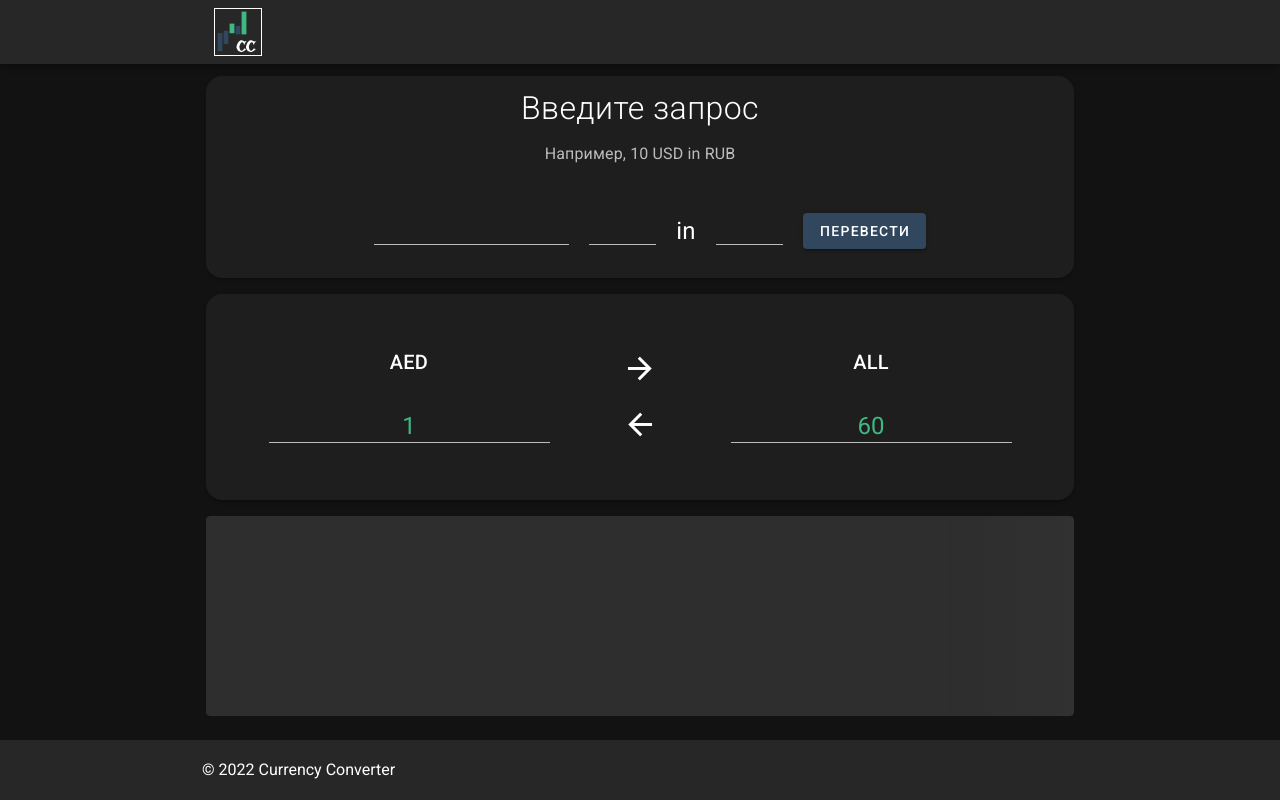
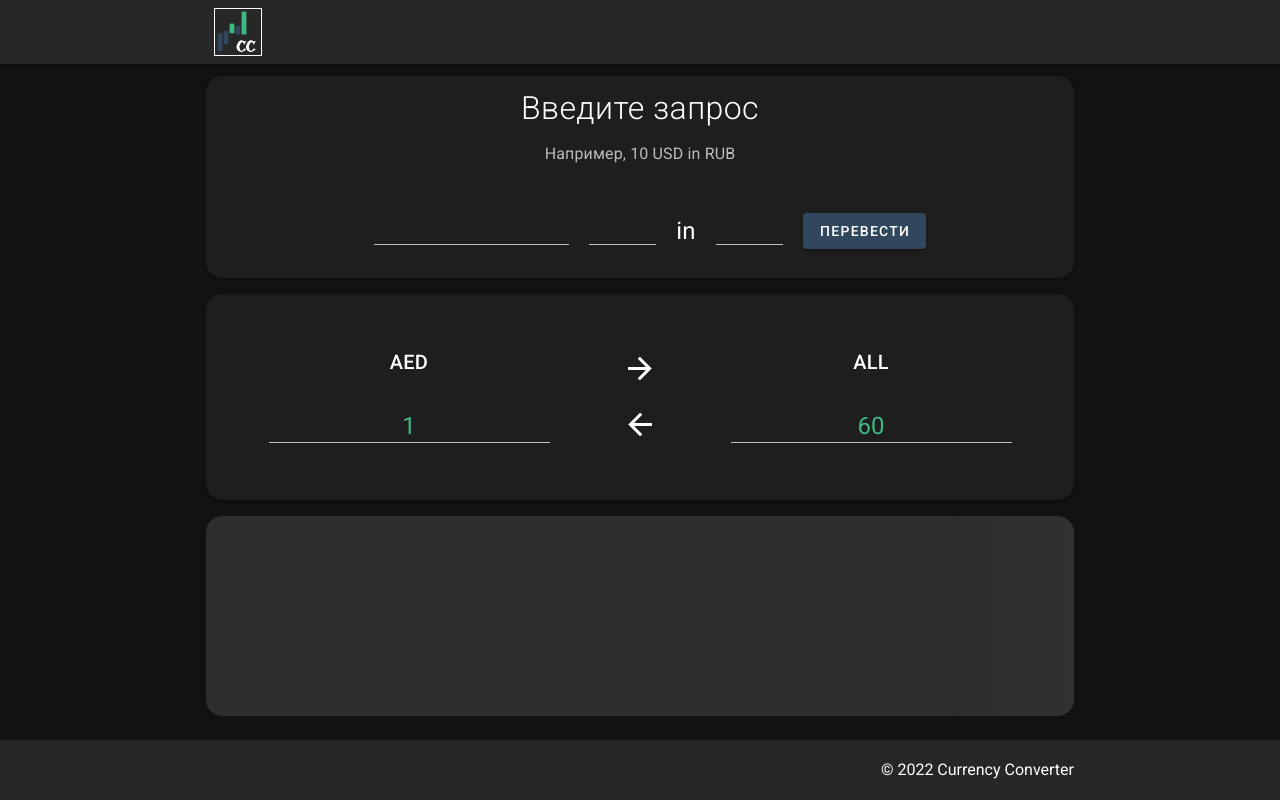
Before and after one commit to gfroge/currency-converter, a Nuxt app: page / in a window 1280 px wide. Built offline with nearby package versions, Linux system fonts and the light colour scheme.

Commit message:
graph done

```diff
--- a/components/AppFooter.vue
+++ b/components/AppFooter.vue
@@ -1,6 +1,6 @@
 <template>
   <v-footer absolute app>
-    <v-container class="px-4text-right" style="max-width: 900px">
+    <v-container class="px-4 text-right" style="max-width: 900px">
       <div>&copy; {{ new Date().getFullYear() }} Currency Converter</div>
     </v-container>
   </v-footer>
--- a/components/CurrencyGraph.vue
+++ b/components/CurrencyGraph.vue
@@ -1,5 +1,5 @@
 <template>
-    <div>
+    <div class="graph-wrap">
         <Bar :chart-data="chartData" />
     </div>
 </template>
@@ -51,5 +51,7 @@ export default {
 </script>
 
 <style scoped>
-
+.graph-wrap {
+    min-height: 250px;
+}
 </style>
--- a/pages/index.vue
+++ b/pages/index.vue
@@ -27,7 +27,7 @@
     </v-snackbar>
 
     <CurrencyGraph v-if="chartData" :currencyData="chartData" />
-    <v-skeleton-loader v-if="!chartData" class="mx-auto" type="image"></v-skeleton-loader>
+    <v-skeleton-loader v-if="!chartData" class="mx-auto rounded-xl" type="image"></v-skeleton-loader>
 
 
   </v-container>
```
